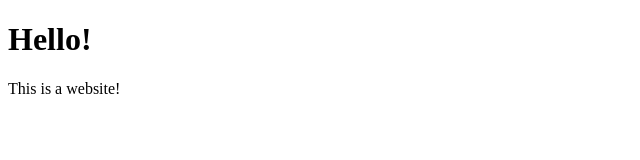
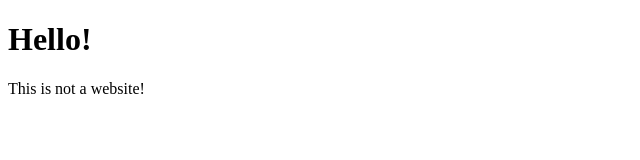
Before and after one commit to Daniel-Spartz/Vscode-Git-Test, a plain HTML site: page index.html in a window 1280 px wide. Shown: the full height of the page, 0-640 px from the left. Drawn offline with Linux system fonts and the light colour scheme.

Commit message:
Update index.html

```diff
--- a/index.html
+++ b/index.html
@@ -13,7 +13,7 @@
         </h1>
     </div>
     <div>
-        <p>This is a website!</p>
+        <p>This is not a website!</p>
     </div>
 </body>
 </html>
```
